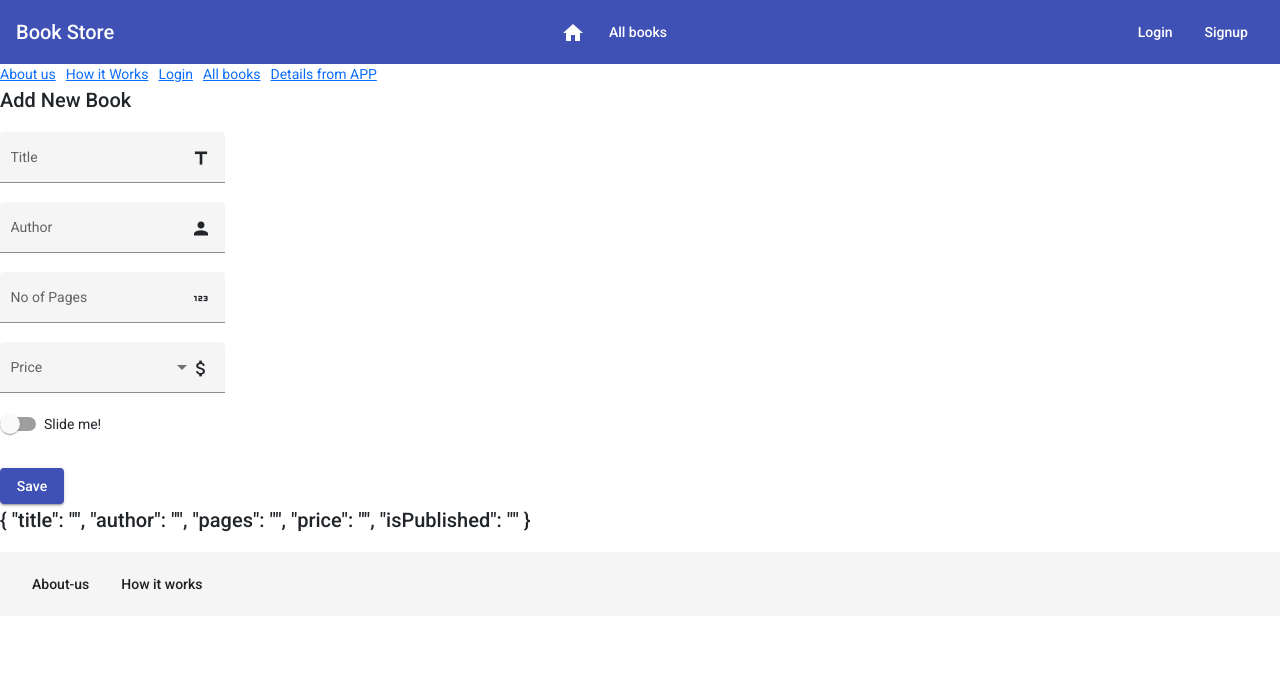
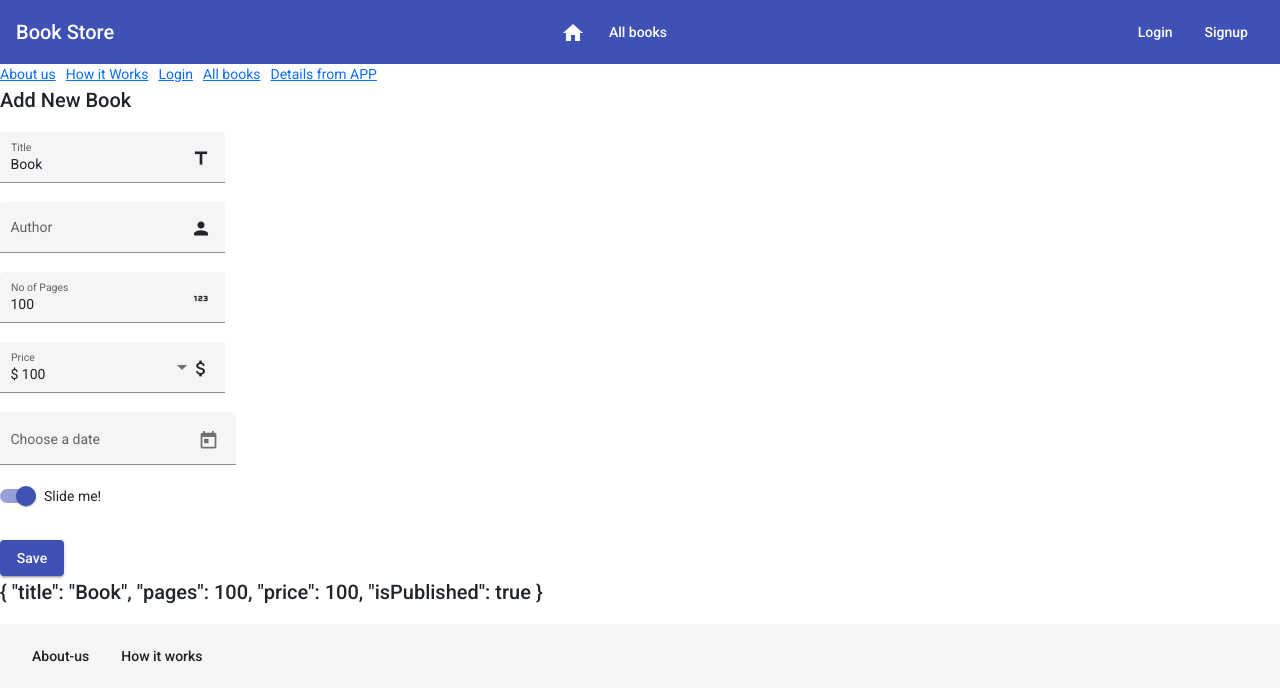
Before and after one commit to krunalp-pulse/book-store-angular, an Angular app in the folder bookStoreApp/: page /books in a window 1280 px wide. Both pictures are taken after a click on the button "Add New Book". Shown: the top 700 px of the page. Built offline with nearby package versions, Linux system fonts and the light colour scheme.

Commit message:
Angular two way data binding using ngModel Explained with example.

```diff
--- a/bookStoreApp/src/app/books/Models/book.model.ts
+++ b/bookStoreApp/src/app/books/Models/book.model.ts
@@ -4,15 +4,8 @@ export class BookModel{
     public id: number;
     public title: string;
     public totalPages: number;
-    public _author: string;;
+    public author: string;;
     public price: PriceModel
     public isPublished: boolean;
-
-    public set author(value: string){
-        this._author = 'Author: ' + value;
-    }
-
-    public get author(){
-        return this._author ;
-    }
+    public publishedOn: Date;
 }
--- a/bookStoreApp/src/app/books/components/add-book/add-book.component.html
+++ b/bookStoreApp/src/app/books/components/add-book/add-book.component.html
@@ -1,27 +1,35 @@
 <h2>Add New Book</h2>
-<form #myForm="ngForm" (ngSubmit)="saveBook(myForm.value)" class="add-book-from">
+<form #myForm="ngForm" (ngSubmit)="saveBook()" class="add-book-from">
     <mat-form-field appearance="fill">
         <mat-label>Title</mat-label>
-        <input matInput name="title" placeholder="Title" ngModel />
+        <input matInput name="title" placeholder="Title" [(ngModel)]="model.title" />
         <mat-icon matSuffix>title</mat-icon> </mat-form-field><br />
     <mat-form-field appearance="fill">
         <mat-label>Author</mat-label>
-        <input matInput name="author" placeholder="Author" ngModel />
+        <input matInput name="author" placeholder="Author" [(ngModel)]="model.author" />
         <mat-icon matSuffix>person</mat-icon> </mat-form-field><br />
     <mat-form-field appearance="fill">
         <mat-label>No of Pages</mat-label>
-        <input matInput name="pages" placeholder="Pages" ngModel />
+        <input matInput name="pages" placeholder="Pages" [(ngModel)]="model.totalPages" />
         <mat-icon matSuffix>123</mat-icon> </mat-form-field><br />
     <mat-form-field appearance="fill">
         <mat-label>Price</mat-label>
-        <mat-select name="price" placeholder="Price" ngModel>
-            <mat-option value="100">$ 100</mat-option>
-            <mat-option value="200">$ 200</mat-option>
-            <mat-option value="300">$ 300</mat-option>
+        <mat-select name="price" placeholder="Price" [(ngModel)]="model.price.value">
+            <mat-option *ngFor="let price of prices" [value]="price.value">
+                {{ price.viewValue }}
+            </mat-option>
         </mat-select>
-        <mat-icon matSuffix>attach_money</mat-icon>
-    </mat-form-field><br />
-    <p><mat-slide-toggle color="primary" name="isPublished" ngModel>Slide me!</mat-slide-toggle></p><br />
+        <mat-icon matSuffix>attach_money</mat-icon> </mat-form-field><br />
+    <mat-form-field appearance="fill">
+        <mat-label>Choose a date</mat-label>
+        <input matInput [matDatepicker]="picker" name="publishedOn" [(ngModel)]="model.publishedOn" />
+        <mat-datepicker-toggle matSuffix [for]="picker"></mat-datepicker-toggle>
+        <mat-datepicker #picker></mat-datepicker> </mat-form-field><br />
+    <p>
+        <mat-slide-toggle color="primary" name="isPublished" [(ngModel)]="model.isPublished">Slide
+            me!</mat-slide-toggle>
+    </p>
+    <br />
     <button type="submit" mat-raised-button color="primary">Save</button>
 </form>
 
--- a/bookStoreApp/src/app/books/components/add-book/add-book.component.ts
+++ b/bookStoreApp/src/app/books/components/add-book/add-book.component.ts
@@ -14,23 +14,27 @@ import { BookModel } from '../../Models/book.model';
   styleUrls: ['./add-book.component.scss'],
 })
 export class AddBookComponent implements OnInit {
-
-  constructor(private _bookService: BookService) { }
+  prices: any[] = [
+    { value: 100, viewValue: '$ 100' },
+    { value: 200, viewValue: '$ 200' },
+    { value: 300, viewValue: '$ 300' },
+  ];
+  public model: BookModel;
+  constructor(private _bookService: BookService) {}
 
   ngOnInit(): void {
+    this.model = new BookModel();
+    this.model.title = 'Book';
+    this.model.totalPages = 100;
+    this.model.price = {
+      value: 100,
+      currency: 'USD',
+    };
+    this.model.isPublished = true;
+  }
 
-  }
-  saveBook(value: any): void {
-    console.log(value);
-    const book: BookModel = new BookModel();
-    book.title = value.title;
-    book.author = value.author;
-    book.totalPages = value.pages;
-    book.price = {
-      currency: "$",
-      value: value.price
-    };
-    book.isPublished = value.isPublished;
-    this._bookService.addBook(book);
+  saveBook(): void {
+    console.log(this.model);
+    this._bookService.addBook(this.model);
   }
 }
--- a/bookStoreApp/src/app/books/components/all-books/all-books.component.ts
+++ b/bookStoreApp/src/app/books/components/all-books/all-books.component.ts
@@ -34,6 +34,8 @@ export class AllBooksComponent implements OnInit {
       obj.price = b.price;
       obj.title = b.title;
       obj.totalPages = b.totalPages;
+      obj.isPublished = b.isPublished;
+      obj.publishedOn = b.publishedOn;
 
       this.books.push(obj);
     })
--- a/bookStoreApp/src/app/books/components/book-card/book-card.component.html
+++ b/bookStoreApp/src/app/books/components/book-card/book-card.component.html
@@ -11,6 +11,7 @@
         <p>Total pages: {{book.totalPages}}</p>
         <p>Price: {{book.price.value + " " + book.price.currency}}</p>
         <p>Is book published: {{book.isPublished}}</p>
+        <p>published on: {{book.publishedOn}}</p>
 
       </mat-card-content>
     </mat-card>
```
Also changed, not shown: bookStoreApp/src/app/shared/meterial.module.ts (+5 -2 lines).
